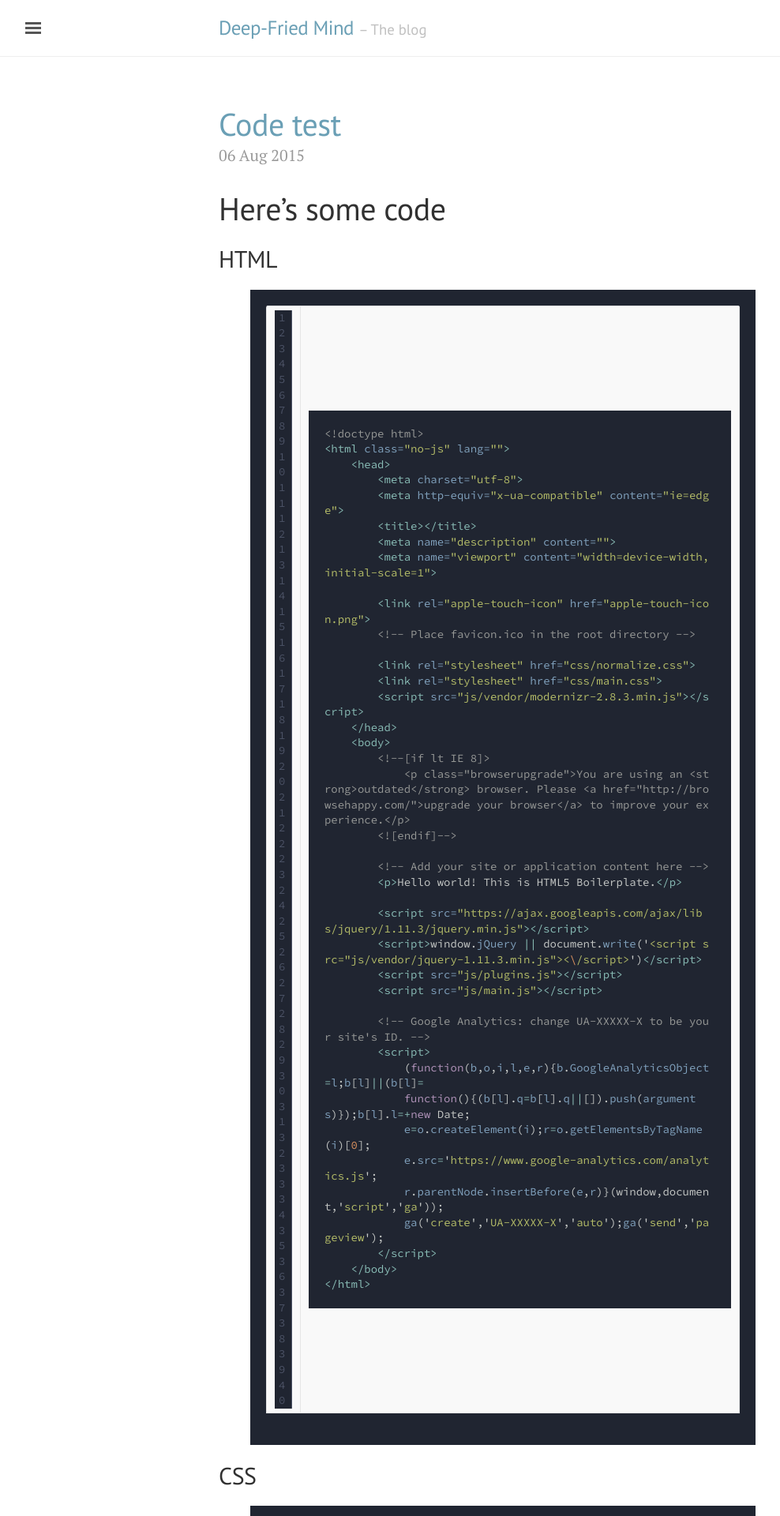
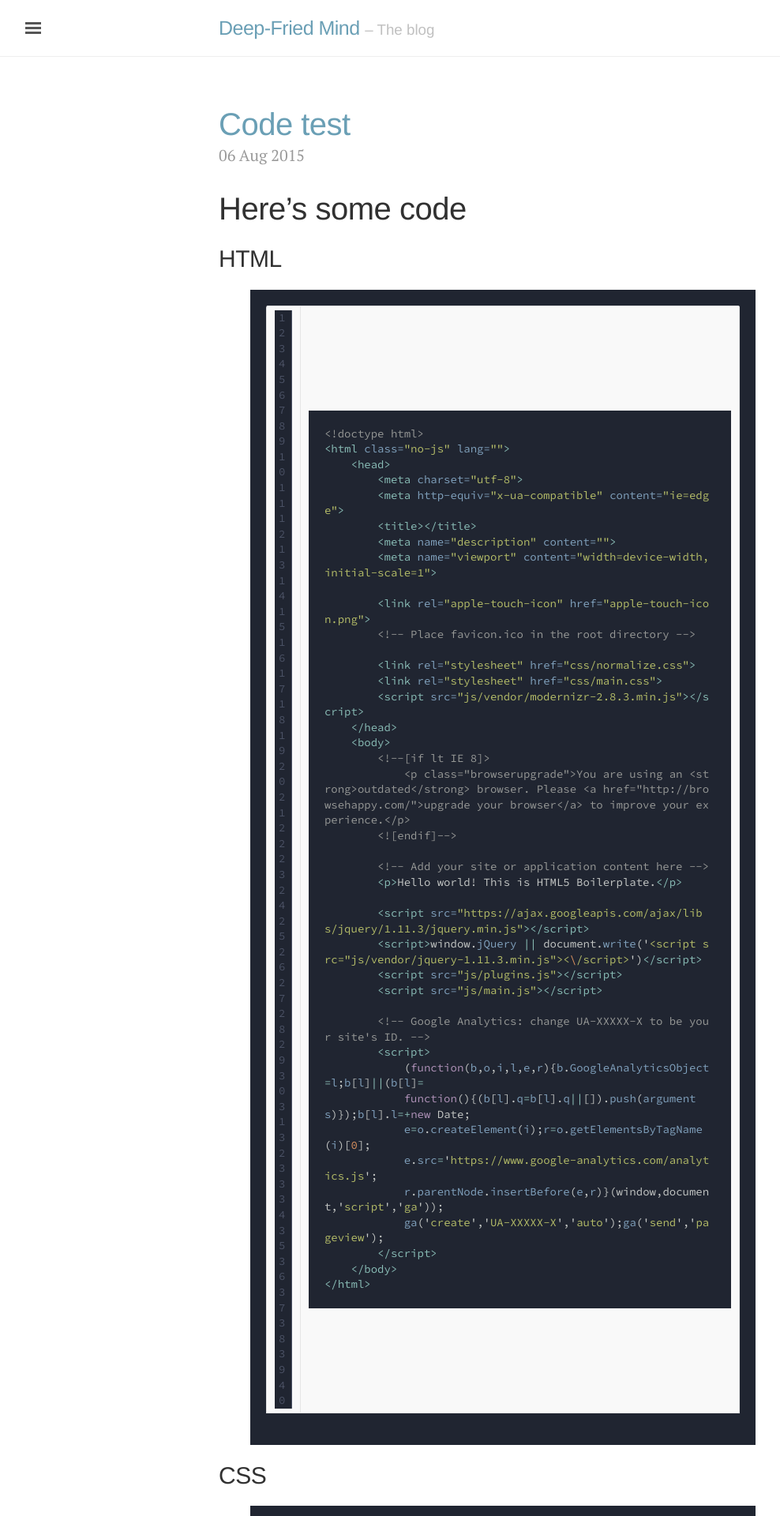
Before and after one commit to deepfriedmind/deepfriedmind.github.io, a Jekyll site: the page built from index.html, in a window 1280 px wide. Shown: the top 1920 px of the page at 79% size, without its empty margins (3-991 px from the left). Built offline with Jekyll 4.4.1, drawn with Linux system fonts in a browser that asks for light colours; the list of posts is cut into pages by our own code.

Commit message:
add Lato font from Google Fonts

```diff
--- a/_includes/head.html
+++ b/_includes/head.html
@@ -16,7 +16,7 @@
 
   <!-- CSS -->
   <link rel="stylesheet" href="{{ site.baseurl }}/public/css/main.css">
-  <link rel="stylesheet" href="https://fonts.googleapis.com/css?family=PT+Serif:400,400italic,700|PT+Sans:400|Source+Code+Pro:400,700">
+  <link rel="stylesheet" href="https://fonts.googleapis.com/css?family=PT+Serif:400,400italic,700|Lato:300|Source+Code+Pro:400,700">
 
   <!-- Icons -->
   <link rel="apple-touch-icon-precomposed" sizes="144x144" href="{{ site.baseurl }}/public/apple-touch-icon-precomposed.png">
```
